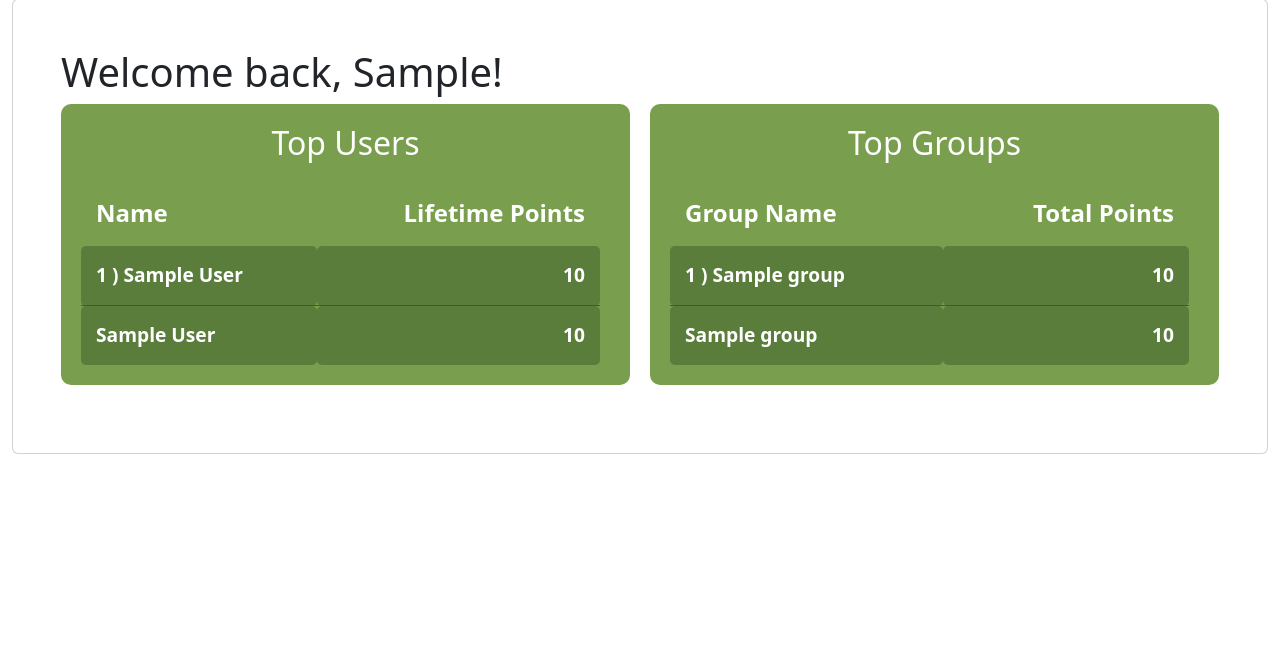
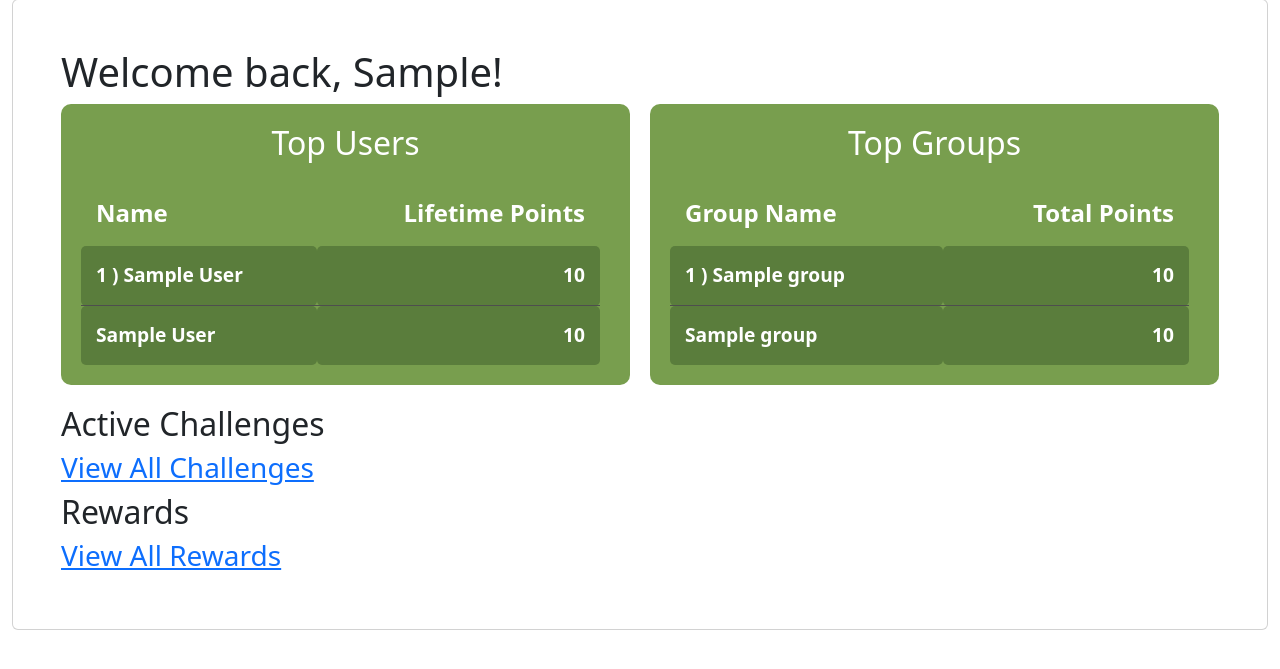
Before and after one commit to CSCI3356-Fall2024/Byte-to-Eat, a Django app: page / in a window 1280 px wide. Shown: the part 95-764 px from the top of the page. Run offline with Django 5.2, Linux system fonts and the light colour scheme; a user stored in the database is signed in; tables that the repository leaves empty hold one stand-in row (values such as "Sample post").

Commit message:
added rewards and actions to home page
buttons also redirect to the right page.

```diff
--- a/EagleEats/mainApp/templates/actions.html
+++ b/EagleEats/mainApp/templates/actions.html
@@ -1,2 +1 @@
 {% extends 'base.html' %}
-{% block content %}
--- a/EagleEats/mainApp/templates/base.html
+++ b/EagleEats/mainApp/templates/base.html
@@ -168,10 +168,10 @@
       <div class="collapse navbar-collapse" id="navbarNav">
         <ul class="navbar-nav justify-content-center w-100">
           <li class="nav-item">
-            <a class="nav-link" href="#">Rewards</a>
+            <a class="nav-link" href="{% url 'rewards' %}">Rewards</a>
           </li>
           <li class="nav-item">
-            <a class="nav-link" href="#">Actions</a>
+            <a class="nav-link" href="{% url 'actions' %}">Actions</a>
           </li>
           {% if profile.user_type == 'admin' or profile.user_type == 'mod' %}
           <li class="nav-item {% if request.resolver_match.url_name == 'campaign' %}active{% endif %}">
--- a/EagleEats/mainApp/templates/home.html
+++ b/EagleEats/mainApp/templates/home.html
@@ -1,4 +1,5 @@
 {% extends 'base.html' %}
+{% load static %}
 {% block content %}
 
 <h1>Welcome back, {{ user.first_name }}!</h1>
@@ -73,6 +74,52 @@
             </table>
         </div>
     </div>
+</div>
+
+<h2 class="section-title">Active Challenges</h2>
+<div class="challenges-container">
+    {% for action in active_actions %}
+    <div class="challenge-card">
+        {% if action.campaign_picture %}
+            <img src="{{ action.campaign_picture.url }}" alt="{{ action.title }}" class="challenge-image">
+        {% else %}
+            <img src="{% static 'img/eagle.png' %}" alt="Default Action Image" class="challenge-image">
+        {% endif %}
+        <div class="challenge-info">
+            <h3>{{ action.title }}</h3>
+            <p class="challenge-description">{{ action.description }}</p>
+            <p class="points">{{ action.individual_points }} pts</p>
+        </div>
+    </div>
+    {% endfor %}
+    <a href="{% url 'actions' %}" class="view-all-card">
+        <div class="view-all-content">
+            <h3>View All Challenges</h3>
+        </div>
+    </a>
+</div>
+
+<h2 class="section-title">Rewards</h2>
+<div class="rewards-container">
+    {% for reward in active_rewards %}
+    <div class="reward-card">
+        {% if reward.campaign_picture %}
+            <img src="{{ reward.campaign_picture.url }}" alt="{{ reward.title }}" class="reward-image">
+        {% else %}
+            <img src="{% static 'img/eagle.png' %}" alt="Default Reward Image" class="reward-image">
+        {% endif %}
+        <div class="reward-info">
+            <h3>{{ reward.title }}</h3>
+            <p class="reward-description">{{ reward.description }}</p>
+            <p class="points">{{ reward.individual_points }} pts</p>
+        </div>
+    </div>
+    {% endfor %}
+    <a href="{% url 'rewards' %}" class="view-all-card">
+        <div class="view-all-content">
+            <h3>View All Rewards</h3>
+        </div>
+    </a>
 </div>
 
 <style>
--- a/EagleEats/mainApp/templates/rewards.html
+++ b/EagleEats/mainApp/templates/rewards.html
@@ -1,2 +1 @@
 {% extends 'base.html' %}
-{% block content %}
--- a/EagleEats/mainApp/views.py
+++ b/EagleEats/mainApp/views.py
@@ -25,7 +25,32 @@
     profile = request.user.profile
     users = Profile.objects.all().filter(user_type="student").order_by('-lifetime_points')[:50]
     groups = Group.objects.all().order_by('-points')[:50]
-    return render(request, 'home.html', {'profile': profile, "users": users, "groups": groups})
+
+    # Get active campaigns for display on home page
+    today = timezone.now()
+
+    # Get active challenges/actions
+    active_actions = Campaign.objects.filter(
+        campaign_type='action',
+        start_date__lte=today,
+        end_date__gte=today
+    ).order_by('-start_date')[:3]  # Limit to 3 most recent actions
+
+    # Get active rewards
+    active_rewards = Campaign.objects.filter(
+        campaign_type='redeem',
+        start_date__lte=today,
+        end_date__gte=today
+    ).order_by('-start_date')[:5]  # Limit to 5 most recent rewards
+
+    context = {
+        'profile': profile,
+        'users': users,
+        'groups': groups,
+        'active_actions': active_actions,
+        'active_rewards': active_rewards,
+    }
+    return render(request, 'home.html', context)
 
 @login_required
 def profile(request):
@@ -45,16 +70,16 @@
     profile = request.user.profile
     today = timezone.now()
 
-    # # Get active challenges
-    # active_campaigns = Campaign.objects.filter(
-    #     campaign_type='action',
-    #     start_date__lte=today,
-    #     end_date__gte=today
-    # ).order_by('-start_date')
+    # Get active challenges
+    active_campaigns = Campaign.objects.filter(
+        campaign_type='action',
+        start_date__lte=today,
+        end_date__gte=today
+    ).order_by('-start_date')
 
     context = {
         'profile': profile,
-        # 'active_campaigns': active_campaigns,
+        'active_campaigns': active_campaigns,
     }
     return render(request, 'actions.html', context)
 
@@ -63,16 +88,16 @@
     profile = request.user.profile
     today = timezone.now()
 
-    # # Get available rewards
-    # available_rewards = Campaign.objects.filter(
-    #     campaign_type='redeem',
-    #     start_date__lte=today,
-    #     end_date__gte=today
-    # ).order_by('-start_date')
+    # Get available rewards
+    available_rewards = Campaign.objects.filter(
+        campaign_type='redeem',
+        start_date__lte=today,
+        end_date__gte=today
+    ).order_by('-start_date')
 
     context = {
         'profile': profile,
-        # 'available_rewards': available_rewards,
+        'available_rewards': available_rewards,
     }
     return render(request, 'rewards.html', context)
 
```
